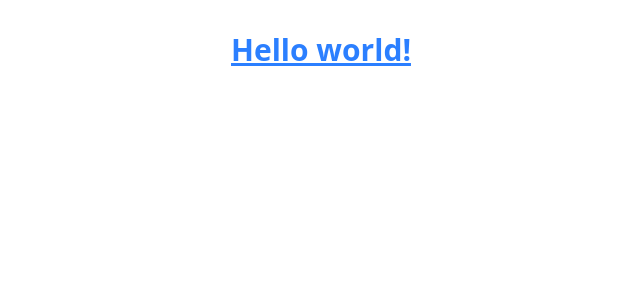
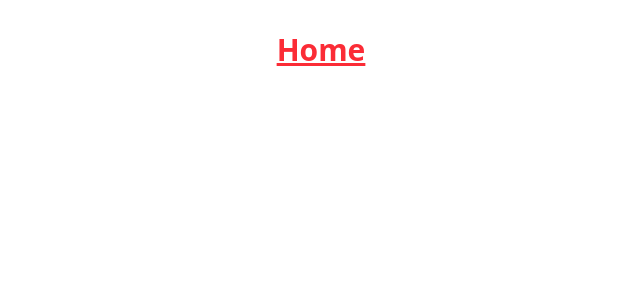
Before and after one commit to chamalanuradha/Mynstro, a React (Vite) app in the folder client/: page / in a window 1280 px wide. Shown: the top 300 px of the page, without its empty margins (319-959 px from the left). Built offline with nearby package versions, Linux system fonts and the light colour scheme.

Commit message:
routes set with  home page

```diff
--- a/client/src/App.jsx
+++ b/client/src/App.jsx
@@ -1,14 +1,13 @@
+import { Outlet } from 'react-router-dom'
 import './App.css'
 
 function App() {
 
 
   return (
-    <>
-      <h1 className="text-3xl text-blue-500 font-bold underline">
-    Hello world!
-  </h1>
-    </>
+   <main>
+    <Outlet/>
+   </main>
   )
 }
 
--- a/client/src/main.jsx
+++ b/client/src/main.jsx
@@ -7,6 +7,6 @@ import router from './router/index.jsx'
 
 createRoot(document.getElementById('root')).render(
   <StrictMode>
-    <RouterProvider router={router} />
+    <RouterProvider router={router}/>
   </StrictMode>,
 )
--- /dev/null
+++ b/client/src/pages/home.jsx
@@ -0,0 +1,9 @@
+import React from 'react'
+
+export default function home() {
+  return (
+    <div>
+       <h1 className='text-red-500 text-3xl font-bold underline'>Home</h1>
+    </div>
+  )
+}
--- a/client/src/router/index.jsx
+++ b/client/src/router/index.jsx
@@ -1,10 +1,16 @@
 import { createBrowserRouter } from 'react-router-dom';
 import App from '../App';
+import Home from '../pages/home';
 
 const router = createBrowserRouter([
   {
     path: '/',
     element: <App />,
+    children: [
+    {  path: '',
+      element: <Home/>
+    }
+    ]
   }
 ]);
 
```
